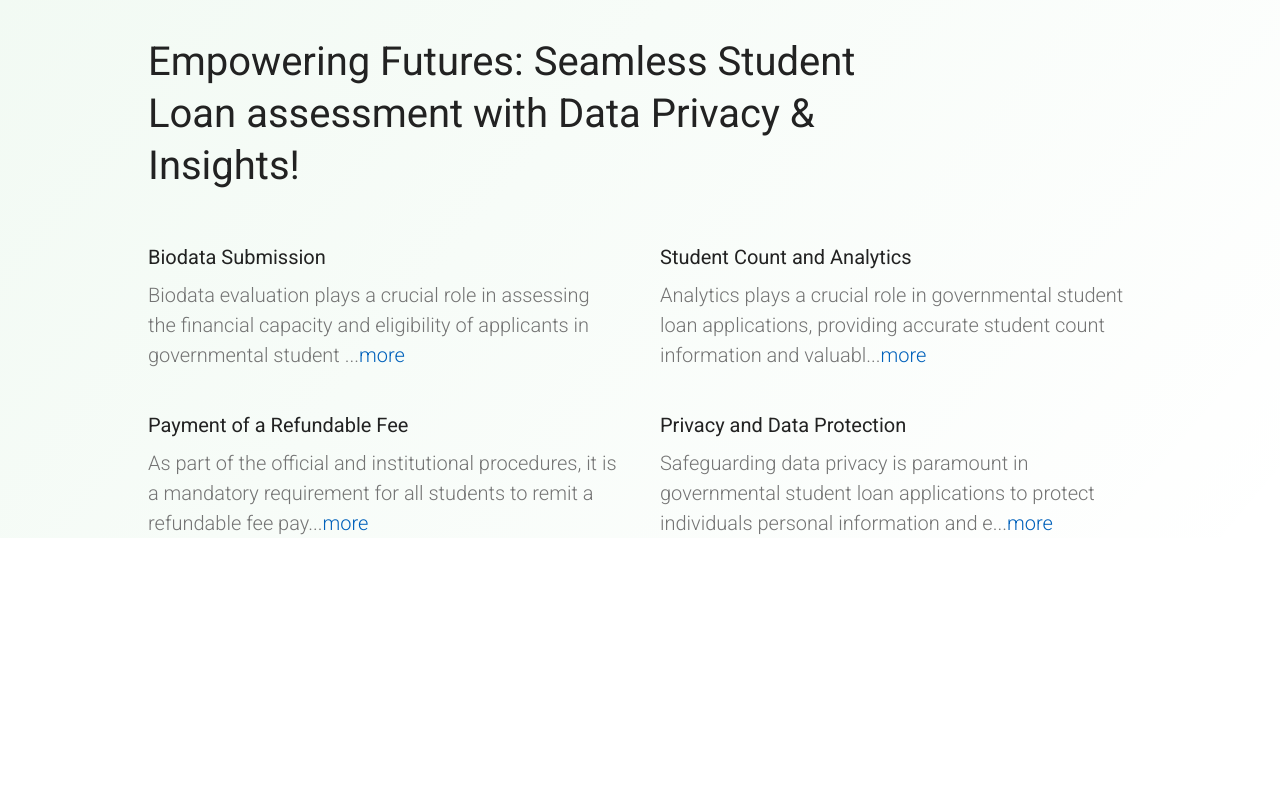
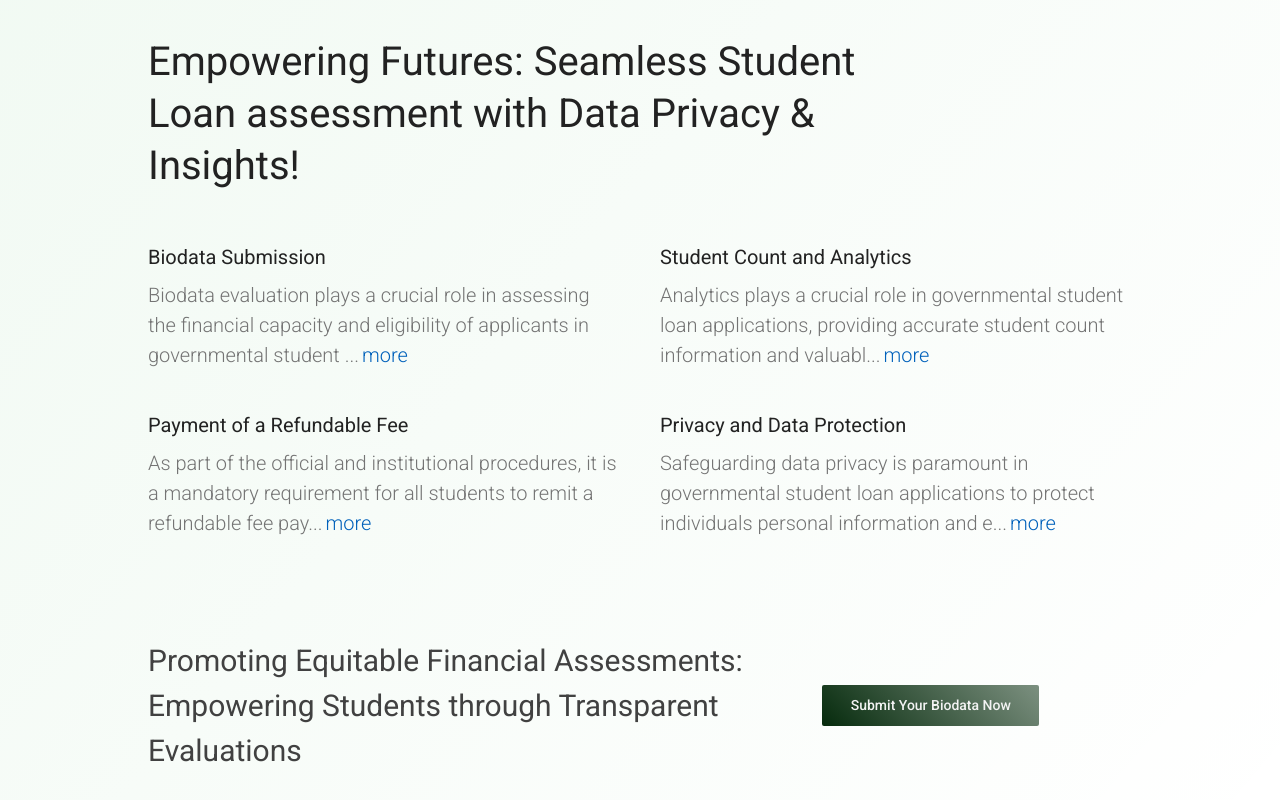
Before and after one commit to mjhdaais/palliative-ticket-generator, a Next.js app: page / in a window 1280 px wide. Shown: the part 518-1318 px from the top of the page. Before the commit the page ends 1056 px from the top, so only its background shows below. Built offline with nearby package versions, Linux system fonts and the light colour scheme.

Commit message:
added cta

```diff
--- a/components/Main.tsx
+++ b/components/Main.tsx
@@ -1,60 +1,21 @@
-// import features from "@utils/features"
-
-// const Feature = () => {
-//     return (
-//         <div className="container">
-//             <div className="feature">
-//                 <h4>Bio-data Submission</h4>
-//                 <p>
-//                     Bio-data evaluation plays a crucial role in assessing the financial
-//                     capacity and eligibility of applicants in governmental student loan applications.
-//                     To ensure equitable financial assessments
-//                 </p>
-//             </div>
-//         </div>
-//     )
-// }
-
-// const FeatureHeader = () => {
-//     return (
-//         <section className="features_header">
-//             <div className="container">
-//                 <div className="features_header__content">
-//                     Empowering Futures: Seamless Student Loan assessment with Data Privacy & Insights!
-//                 </div>
-//             </div>
-//         </section>
-//     )
-// }
-
-// const Main = () => {
-//     return (
-//         <main>
-//             <FeatureHeader />
-//             <section className="features">
-//                 {features.map((feature, index) => {
-//                     <Feature feature={feature} />
-//                 })}
-
-//             </section>
-//         </main>
-
-//     )
-// }
-
-// export default Main
-
 import { features, excerpt } from "@utils/features";
 
-// const Feature = (props: { feature: { title: string; excerpt: string } }) => {
-//     const { title, excerpt } = props.feature;
-//     return (
-//         <div className="feature">
-//             <h4>{title}</h4>
-//             <p>{excerpt(excerpt)}</p>
-//         </div>
-//     )
-// }
+const CTA = () => {
+    return (
+        <section className="cta">
+            <div className="container">
+            <div className="cta__content">
+                <p className="cta__paragraph">
+                Promoting Equitable Financial Assessments: Empowering Students through Transparent Evaluations
+                </p>
+                <p className="cta__button">
+                    <button>Submit Your Biodata Now</button>
+                </p>
+            </div>
+            </div>
+        </section>
+    )
+}
 
 const Feature = (props: { feature: { title: string; excerpt: string } }) => {
     const { title, excerpt: featureExcerpt } = props.feature;
@@ -94,6 +55,7 @@ const Main = () => {
                     ))}
                 </div>
             </section>
+            <CTA />
         </main>
     )
 }
--- a/styles/globals.css
+++ b/styles/globals.css
@@ -240,8 +240,74 @@ button, a {
 }
 
 .feature p a {
-    color: rgb(0, 97, 187);
+    color: #0061bb;
+    border-radius: 2px;
+    padding: 3px;
 }
+
+.feature p a:focus {
+    outline-width: 2px;
+    outline-style: solid;
+    outline-color: #b4dbff;
+}
+
+/* CTA */
+.cta {
+    margin-top: 2.5em;
+    /* padding: 5em 0; */
+    padding: 2.5em 0;
+}
+
+.cta__content {
+    display: flex;
+    justify-content: space-between;
+    /* align-items: end; */
+    align-items: center;
+}
+
+.cta__paragraph {
+    /* border: 1px solid; */
+    width: 100%;
+    max-width: 40ch;
+    flex: 70%;
+    font-size: 1.5rem;
+    font-weight: 400;
+    color: #414141;
+}
+
+.cta__button {
+    /* border: 1px solid; */
+    flex: 30%;
+    text-align: center;
+    display: flex;
+    align-items: stretch;
+    /* justify-content: flex-end; */
+    /* padding: 1.3em 2.5em; */
+}
+
+.cta__button button {
+    /* flex: 20%; */
+    width: 70%;
+    font-size: .7rem;
+    /* padding: 1em 5em; */
+    padding: 0.7em;
+    font-weight: 500;
+    border-radius: 2px;
+    color: #f3f3f3;
+    background: linear-gradient(45deg, #062b0d, #062b0d85);
+    transition: .1s ease;
+}
+
+.cta__button button:hover {
+    background-color: #062b0d85;
+}
+
+.cta__button button:focus {
+    outline-style: solid;
+    outline-width: 4px;
+    outline-color: #a2cea2;
+}
+
 
 @media (max-width: 768px) {
     /* HEADER */
@@ -254,6 +320,23 @@ button, a {
     .features > div {
         grid-template-columns: 1fr;
     }
+
+    /* CTA */
+    .cta__content {
+        justify-content: space-between;
+        align-items: flex-start;
+        flex-direction: column;
+    }
+
+    .cta__paragraph,
+    .cta__button {
+        width: 100%;
+    }
+
+    .cta__button {
+        width: 50%;
+        margin-top: 10px;
+    }
 }
 
 /* #171717 */
```
